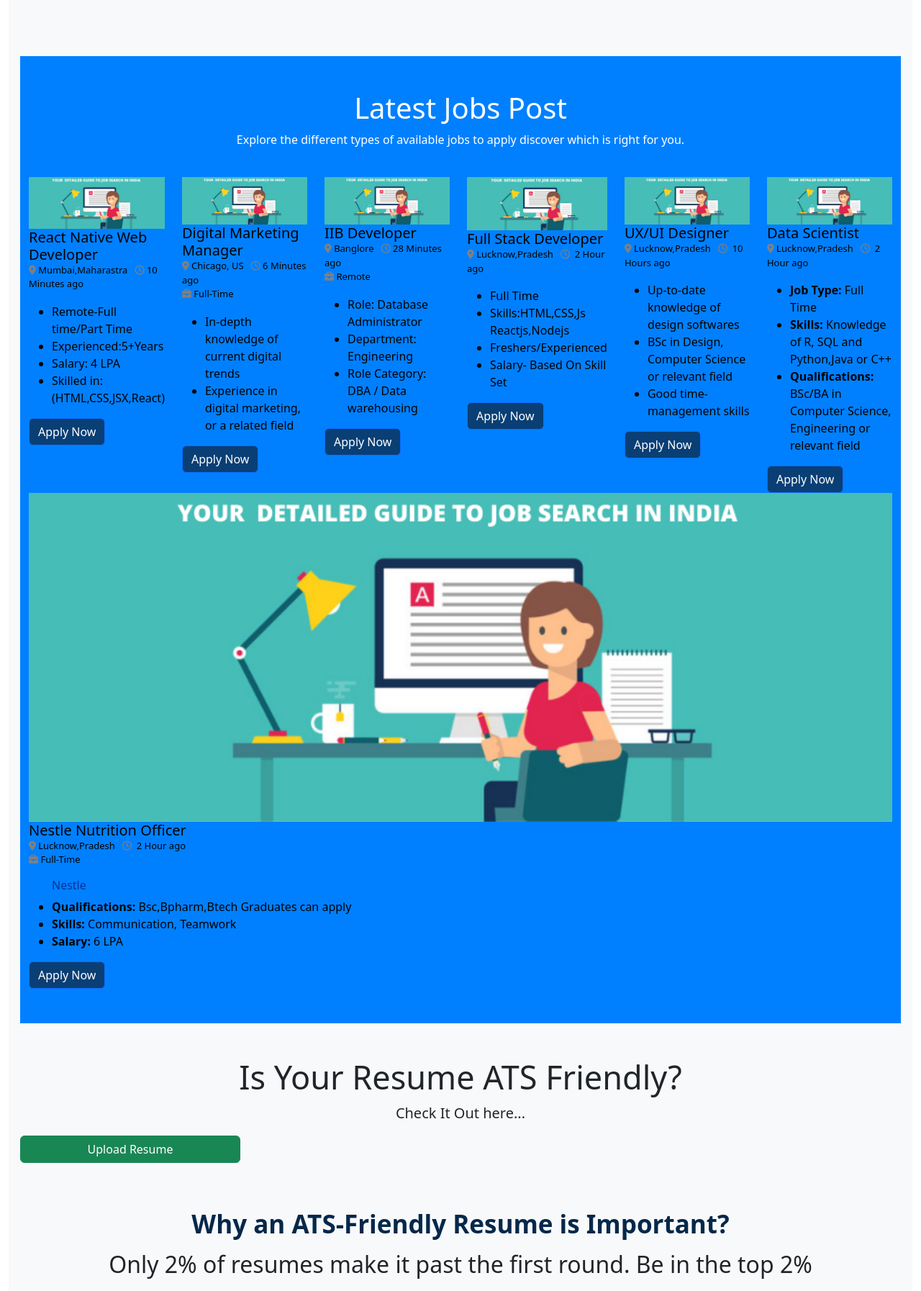
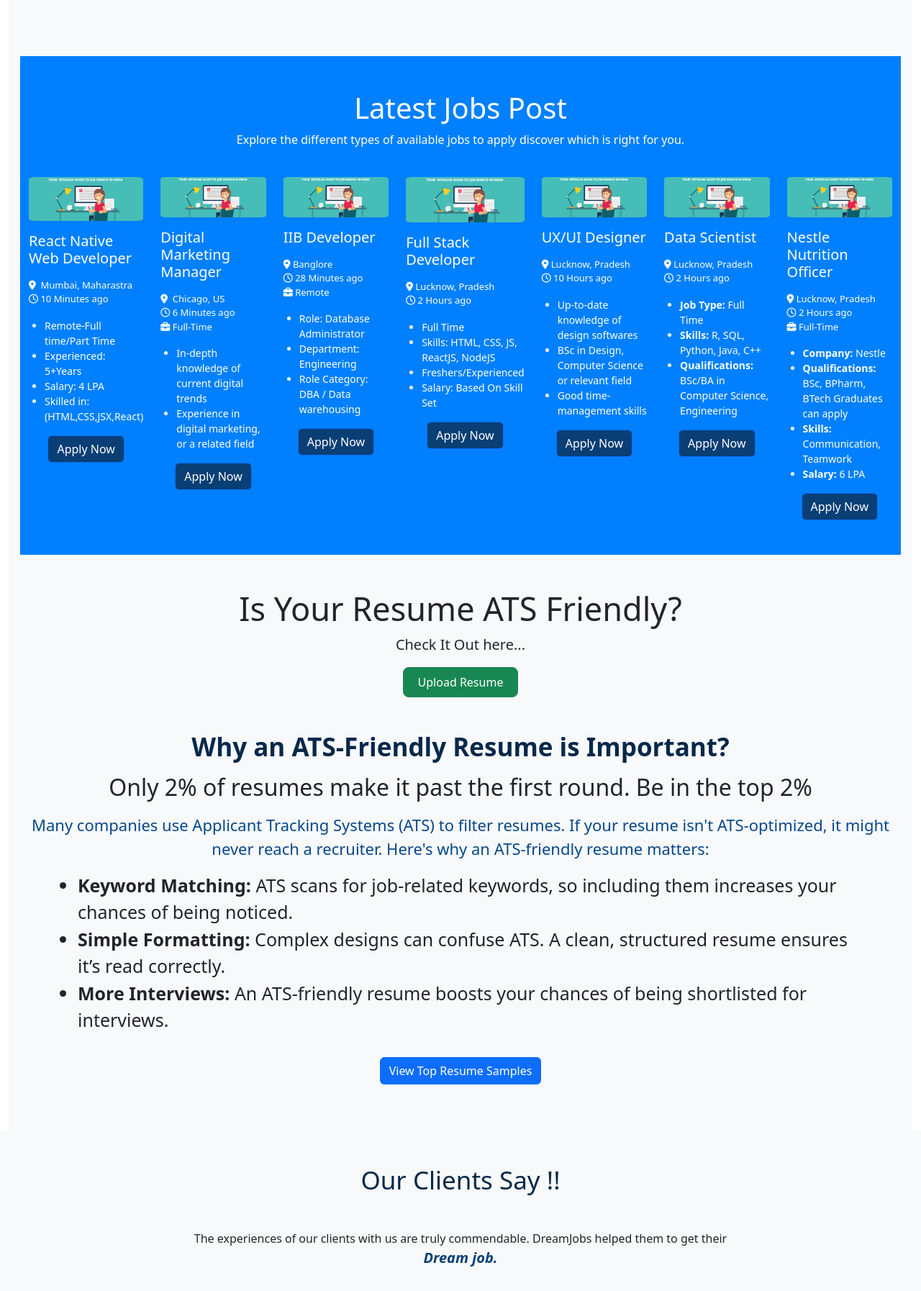
Before and after one commit to Sriikaran/jobportal, a Django app: page / in a window 1280 px wide. Shown: the part 572-2366 px from the top of the page at 72% size. Run offline with Django 5.2, Linux system fonts and the light colour scheme.

Commit message:
Made changes and fixed some UI bugs in issue #81

```diff
--- a/jobapp/templates/index.html
+++ b/jobapp/templates/index.html
@@ -2,22 +2,20 @@
 {% load static %}
 
 <head>
-  <!-- Latest compiled and minified CSS -->
   <link rel="stylesheet" href="https://cdn.jsdelivr.net/npm/bootstrap@3.3.7/dist/css/bootstrap.min.css"
     integrity="sha384-BVYiiSIFeK1dGmJRAkycuHAHRg32OmUcww7on3RYdg4Va+PmSTsz/K68vbdEjh4u" crossorigin="anonymous">
 
-  <!-- Optional theme -->
   <link rel="stylesheet" href="https://cdn.jsdelivr.net/npm/bootstrap@3.3.7/dist/css/bootstrap-theme.min.css"
     integrity="sha384-rHyoN1iRsVXV4nD0JutlnGaslCJuC7uwjduW9SVrLvRYooPp2bWYgmgJQIXwl/Sp" crossorigin="anonymous">
 
-  <!-- Latest compiled and minified JavaScript -->
   <script src="https://cdn.jsdelivr.net/npm/bootstrap@3.3.7/dist/js/bootstrap.min.js"
     integrity="sha384-Tc5IQib027qvyjSMfHjOMaLkfuWVxZxUPnCJA7l2mCWNIpG9mGCD8wGNIcPD7Txa"
     crossorigin="anonymous"></script>
   <style>
     .col {
       display: flex;
-  flex-direction: row; /* Change from column to row */
+      flex-direction: row;
+      /* Change from column to row */
       gap: 16px;
       align-items: flex-start;
       justify-content: space-between;
@@ -60,7 +58,16 @@
       color: #093f75;
       margin-bottom: 8px;
     }
-
+    .button_top {
+      font-size: 16px;
+      font-weight: 600;
+      color: #fff;
+      text-align: center;
+      padding: 10px 20px;
+      border-radius: 8px;
+      background-color: #093f75;
+      cursor: pointer;
+    }
     /* Paragraph and list */
     .col p,
     .col li {
@@ -94,6 +101,7 @@
       color: #2e82d5;
       border: 1px solid #2e82d5;
     }
+
     .col:hover {
       transform: translateY(-6px) scale(1.05);
       box-shadow: 0 12px 24px rgba(0, 0, 0, 0.25);
@@ -119,6 +127,7 @@
       opacity: 1;
     }
 
+
   </style>
   <script>
     function login() {
@@ -140,14 +149,12 @@
 
     <section>
       <div class="row pt-5 px-lg-5 pb-5 bg-body-tertiary d-flex flex-column flex-md-row">
-        <!-- IMAGE FIRST on mobile, SECOND on larger screens -->
         <div class="order-1 order-md-2 col-md-6 d-flex align-items-center justify-content-center mb-4 mb-md-0"
           data-aos="fade-left" data-aos-anchor="#example-anchor" data-aos-offset="500" data-aos-duration="500">
           <img src="{% static 'images/right3.jpg' %}" class="img-fluid"
             style="border-radius: 20px 20px 20px 0px; max-width: 100%; border: 5px solid #0080ff;">
         </div>
 
-        <!-- TEXT -->
         <div id="index-main-text" class="order-2 order-md-1 col-md-6 px-4 px-md-5 pt-2 pt-md-5" data-aos="fade-right"
           data-aos-offset="300" data-aos-easing="ease-in-sine">
           <h1
@@ -174,9 +181,8 @@
         </div>
       </div>
     </section>
-    <!--job card -->
     <section>
-      <div class="row-xxl pt-5 mb-5 mt-3 pb-5" style="background-color: #0080ff;color: black" data-aos="fade-up"
+      <div class="row-xxl pt-5 mb-5 mt-3 pb-5" style="background-color: #0080ff;color: black; width: 100%;" data-aos="fade-up"
         data-aos-duration="3000">
         <h1 class="text-center" style="color: white;">Latest Jobs Post</h1>
         <p class="text-center" style="color: white;">Explore the different types of available jobs to apply
@@ -184,178 +190,198 @@
         <br>
         <div class="row mx-auto" data-aos="fade-up">
           <div class="col">
-            <div class="job-card" data-aos="fade-up">
-              <img src="{% static 'images/job.png' %}" class="card-img-top" alt="...">
+            <div class="job-card " data-aos="fade-up">
+              <img src="{% static 'images/job.png' %}" class="card-img-top" alt="..." style="border-radius: 5%; margin-bottom: 1rem;">
               <div class="card-body">
-                <h5 class="card-title">React Native Web Developer</h5>
-                <p style="font-size: 13px;" style="color: grey;"><i class="fa-solid fa-location-dot"
-                    style="color: grey;"></i>&nbsp;Mumbai,Maharastra &nbsp;
-                  <i class="fa-regular fa-clock" style="color: grey;"></i>&nbsp;10 Minutes ago
+                <h5 class="card-title" style="color: white; margin-bottom: 1rem;">React Native Web Developer</h5>
+                <p style="font-size: 13px;" style="color: rgb(255, 255, 255);"><i class="fa-solid fa-location-dot"
+                    style="color: white;"></i> <span style="color: white;">&nbsp;Mumbai, Maharastra &nbsp;</span>
+                    <br>
+                  <i class="fa-regular fa-clock" style="color: white;"></i><span style="color: white;">&nbsp;10 Minutes ago</span>
                 </p>
-                <p class="card-text">
-                <ul>
+                <ul style="font-size: 14px; color: white; margin-left: -10px;">
                   <li>Remote-Full time/Part Time</li>
-                  <li>Experienced:5+Years</li>
+                  <li>Experienced: 5+Years</li>
                   <li>Salary: 4 LPA</li>
                   <li>Skilled in: (HTML,CSS,JSX,React)</li>
                 </ul>
-                </p>
+                <div class = "d-flex justify-content-center">
                 <a href="{% url 'jobapp:login' %}" class="btn btn-primary" style="background-color: #093f75;"
                   onclick="login()">Apply Now</a>
                 </div>
               </div>
             </div>
+          </div>
          <div class="col">
   <div class="job-card" data-aos="fade-up">
-              <img src="{% static 'images/job.png' %}" class="card-img-top" alt="...">
+    <img src="{% static 'images/job.png' %}" class="card-img-top" alt="..." style="border-radius: 5%; margin-bottom: 1rem;">
     <div class="card-body">
-                <h5 class="card-title">Digital Marketing Manager</h5>
-                <p style="font-size: 13px;" style="color: grey;">
-                  <i class="fa-solid fa-location-dot" style="color: grey;"></i>&nbsp;Chicago, US &nbsp;
-                  <i class="fa-regular fa-clock" style="color: grey;"></i>&nbsp;6 Minutes ago &nbsp;<br>
-                  <i class="fa-solid fa-briefcase" style="color: grey;"></i>&nbsp;Full-Time
+      <h5 class="card-title" style="color: white; margin-bottom: 1rem;">Digital Marketing Manager</h5>
+      <p style="font-size: 13px; color: white;">
+        <i class="fa-solid fa-location-dot" style="color: white;"></i> <span style="color: white;">&nbsp;Chicago, US &nbsp;</span><br>
+        <i class="fa-regular fa-clock" style="color: white;"></i><span style="color: white;">&nbsp;6 Minutes ago</span><br>
+        <i class="fa-solid fa-briefcase" style="color: white;"></i><span style="color: white;">&nbsp;Full-Time</span>
       </p>
-                <p class="card-text">
-                <ul>
+      <ul style="font-size: 14px; color: white; margin-left: -10px;">
         <li>In-depth knowledge of current digital trends</li>
         <li>Experience in digital marketing, or a related field</li>
       </ul>
-                </p>
-                <a href="{% url 'jobapp:login' %}" class="btn btn-primary" style="background-color: #093f75;"
-                  onclick="login()">Apply Now</a>
+      <div class="d-flex justify-content-center">
+        <a href="{% url 'jobapp:login' %}" class="btn btn-primary" style="background-color: #093f75;" onclick="login()">Apply Now</a>
       </div>
     </div>
   </div>
+</div>
+
+          <!-- IIB Developer -->
 <div class="col">
   <div class="job-card" data-aos="fade-up">
-              <img src="{% static 'images/job.png' %}" class="card-img-top" alt="...">
+    <img src="{% static 'images/job.png' %}" class="card-img-top" alt="..." style="border-radius: 5%; margin-bottom: 1rem;">
     <div class="card-body">
-                <h5 class="card-title">IIB Developer</h5>
-                <p style="font-size: 13px;" style="color: grey;"><i class="fa-solid fa-location-dot"
-                    style="color: grey;"></i>&nbsp;Banglore &nbsp;
-                  <i class="fa-regular fa-clock" style="color: grey;"></i>&nbsp;28 Minutes ago<br>
-                  <i class="fa-solid fa-briefcase" style="color: grey;"></i>&nbsp;Remote
+      <h5 class="card-title" style="color: white; margin-bottom: 1rem;">IIB Developer</h5>
+      <p style="font-size: 13px; color: white;">
+        <i class="fa-solid fa-location-dot" style="color: white;"></i>&nbsp;Banglore<br>
+        <i class="fa-regular fa-clock" style="color: white;"></i>&nbsp;28 Minutes ago<br>
+        <i class="fa-solid fa-briefcase" style="color: white;"></i>&nbsp;Remote
       </p>
-                <ul>
+      <ul style="font-size: 14px; color: white; margin-left: -10px;">
         <li>Role: Database Administrator</li>
         <li>Department: Engineering</li>
         <li>Role Category: DBA / Data warehousing</li>
       </ul>
-                <a href="{% url 'jobapp:login' %}" class="btn btn-primary" style="background-color: #093f75;"
-                  onclick="login()">Apply Now</a>
+      <div class="d-flex justify-content-center">
+        <a href="{% url 'jobapp:login' %}" class="btn btn-primary" style="background-color: #093f75;" onclick="login()">Apply Now</a>
       </div>
     </div>
   </div>
+</div>
+
+<!-- Full Stack Developer -->
 <div class="col">
   <div class="job-card" data-aos="fade-up">
-              <img src="{% static 'images/job.png' %}" class="card-img-top" alt="...">
+    <img src="{% static 'images/job.png' %}" class="card-img-top" alt="..." style="border-radius: 5%; margin-bottom: 1rem;">
     <div class="card-body">
-                <h5 class="card-title">Full Stack Developer</h5>
-                <p style="font-size: 13px;" style="color: grey;"><i class="fa-solid fa-location-dot"
-                    style="color: grey;"></i>&nbsp;Lucknow,Pradesh &nbsp;
-                  <i class="fa-regular fa-clock" style="color: grey;"></i>&nbsp; 2 Hour ago
+      <h5 class="card-title" style="color: white; margin-bottom: 1rem;">Full Stack Developer</h5>
+      <p style="font-size: 13px; color: white;">
+        <i class="fa-solid fa-location-dot" style="color: white;"></i>&nbsp;Lucknow, Pradesh<br>
+        <i class="fa-regular fa-clock" style="color: white;"></i>&nbsp;2 Hours ago
       </p>
-                <ul>
+      <ul style="font-size: 14px; color: white; margin-left: -10px;">
         <li>Full Time</li>
-                  <li>Skills:HTML,CSS,Js
-                    Reactjs,Nodejs</li>
+        <li>Skills: HTML, CSS, JS, ReactJS, NodeJS</li>
         <li>Freshers/Experienced</li>
-                  <li>Salary- Based On Skill Set</li>
+        <li>Salary: Based On Skill Set</li>
       </ul>
-                <a href="{% url 'jobapp:login' %}" class="btn btn-primary" style="background-color: #093f75;"
-                  onclick="login()">Apply Now</a>
+      <div class="d-flex justify-content-center">
+        <a href="{% url 'jobapp:login' %}" class="btn btn-primary" style="background-color: #093f75;" onclick="login()">Apply Now</a>
       </div>
     </div>
   </div>
+</div>
+
+<!-- UX/UI Designer -->
 <div class="col">
-            <div class="job-card " data-aos="fade-up">
-              <img src="{% static 'images/job.png' %}" class="card-img-top" alt="...">
+  <div class="job-card" data-aos="fade-up">
+    <img src="{% static 'images/job.png' %}" class="card-img-top" alt="..." style="border-radius: 5%; margin-bottom: 1rem;">
     <div class="card-body">
-                <h5 class="card-title">UX/UI Designer</h5>
-                <p style="font-size: 13px;" style="color: grey;"><i class="fa-solid fa-location-dot"
-                    style="color: grey;"></i>&nbsp;Lucknow,Pradesh &nbsp;
-                  <i class="fa-regular fa-clock" style="color: grey;"></i>&nbsp; 10 Hours ago
+      <h5 class="card-title" style="color: white; margin-bottom: 1rem;">UX/UI Designer</h5>
+      <p style="font-size: 13px; color: white;">
+        <i class="fa-solid fa-location-dot" style="color: white;"></i>&nbsp;Lucknow, Pradesh<br>
+        <i class="fa-regular fa-clock" style="color: white;"></i>&nbsp;10 Hours ago
       </p>
-                <ul>
+      <ul style="font-size: 14px; color: white; margin-left: -10px;">
         <li>Up-to-date knowledge of design softwares</li>
         <li>BSc in Design, Computer Science or relevant field</li>
         <li>Good time-management skills</li>
       </ul>
-                <a href="{% url 'jobapp:login' %}" class="btn btn-primary" style="background-color: #093f75;"
-                  onclick="login()">Apply Now</a>
+      <div class="d-flex justify-content-center">
+        <a href="{% url 'jobapp:login' %}" class="btn btn-primary" style="background-color: #093f75;" onclick="login()">Apply Now</a>
       </div>
     </div>
   </div>
+</div>
+
+<!-- Data Scientist -->
 <div class="col">
   <div class="job-card" data-aos="fade-up">
-              <img src="{% static 'images/job.png' %}" class="card-img-top" alt="...">
+    <img src="{% static 'images/job.png' %}" class="card-img-top" alt="..." style="border-radius: 5%; margin-bottom: 1rem;">
     <div class="card-body">
-                <h5 class="card-title">Data Scientist</h5>
-                <p style="font-size: 13px;" style="color: grey;"><i class="fa-solid fa-location-dot"
-                    style="color: grey;"></i>&nbsp;Lucknow,Pradesh &nbsp;
-                  <i class="fa-regular fa-clock" style="color: grey;"></i>&nbsp; 2 Hour ago
+      <h5 class="card-title" style="color: white; margin-bottom: 1rem;">Data Scientist</h5>
+      <p style="font-size: 13px; color: white;">
+        <i class="fa-solid fa-location-dot" style="color: white;"></i>&nbsp;Lucknow, Pradesh<br>
+        <i class="fa-regular fa-clock" style="color: white;"></i>&nbsp;2 Hours ago
       </p>
-                <ul>
+      <ul style="font-size: 14px; color: white; margin-left: -10px;">
         <li><strong>Job Type:</strong> Full Time</li>
-                  <li><strong>Skills:</strong> Knowledge of R, SQL and Python,Java or C++ </li>
-                  <li><strong>Qualifications:</strong> BSc/BA in Computer Science, Engineering or relevant field</li>
+        <li><strong>Skills:</strong> R, SQL, Python, Java, C++</li>
+        <li><strong>Qualifications:</strong> BSc/BA in Computer Science, Engineering</li>
       </ul>
-                <a href="{% url 'jobapp:login' %}" class="btn btn-primary" style="background-color: #093f75;"
-                  onclick="login()">Apply Now</a>
+      <div class="d-flex justify-content-center">
+        <a href="{% url 'jobapp:login' %}" class="btn btn-primary" style="background-color: #093f75;" onclick="login()">Apply Now</a>
       </div>
     </div>
   </div>
+</div>
+
+<!-- Nestle Nutrition Officer -->
 <div class="col">
   <div class="job-card" data-aos="fade-up">
-              <img src="{% static 'images/job.png' %}" class="card-img-top" alt="...">
+    <img src="{% static 'images/job.png' %}" class="card-img-top" alt="..." style="border-radius: 5%; margin-bottom: 1rem;">
     <div class="card-body">
-                <h5 class="card-title">Nestle Nutrition Officer</h5>
-                <p style="font-size: 13px;" style="color: grey;"><i class="fa-solid fa-location-dot"
-                    style="color: grey;"></i>&nbsp;Lucknow,Pradesh &nbsp;
-                  <i class="fa-regular fa-clock" style="color: grey;"></i>&nbsp; 2 Hour ago<br>
-                  <i class="fa-solid fa-briefcase" style="color: grey;"></i>&nbsp;Full-Time
+      <h5 class="card-title" style="color: white; margin-bottom: 1rem;">Nestle Nutrition Officer</h5>
+      <p style="font-size: 13px; color: white;">
+        <i class="fa-solid fa-location-dot" style="color: white;"></i>&nbsp;Lucknow, Pradesh<br>
+        <i class="fa-regular fa-clock" style="color: white;"></i>&nbsp;2 Hours ago<br>
+        <i class="fa-solid fa-briefcase" style="color: white;"></i>&nbsp;Full-Time
       </p>
-                <ul>
-                  <h6 style="color:  rgba(9, 4, 95, 0.632)">Nestle</h6>
-                  <li><span style="color: black; font-weight: 600;">Qualifications:</span> Bsc,Bpharm,Btech Graduates
-                    can
-                    apply</li>
-                  <li><span style="color: black; font-weight: 600;">Skills:</span> Communication, Teamwork</li>
-                  <li><span style="color: black; font-weight: 600;">Salary:</span> 6 LPA </li>
+      <ul style="font-size: 14px; color: white; margin-left: -10px;">
+        <li><strong>Company:</strong> Nestle</li>
+        <li><strong>Qualifications:</strong> BSc, BPharm, BTech Graduates can apply</li>
+        <li><strong>Skills:</strong> Communication, Teamwork</li>
+        <li><strong>Salary:</strong> 6 LPA</li>
       </ul>
-                <a href="{% url 'jobapp:login' %}" class="btn btn-primary" style="background-color: #093f75;"
-                  onclick="login()">Apply Now</a>
+      <div class="d-flex justify-content-center">
+        <a href="{% url 'jobapp:login' %}" class="btn btn-primary" style="background-color: #093f75;" onclick="login()">Apply Now</a>
       </div>
     </div>
   </div>
+</div>
+
           {% for j in job %}
 <div class="col">
-            <div class="job-card" data-aos="fade-up" style="height: 100%">
-              <div class="card-body mx-2">
-                <img src="{% static 'images/job.png' %}" class="card-img-top" alt="...">
-                <h5 class="card-title pt-3">{{j.post}}</h5>
-                <p style="font-size: 13px;color: grey;"><i class="fa-solid fa-location-dot"
-                    style="color: grey;"></i>&nbsp;{{j.location}} &nbsp;
-                  <i class="fa-regular fa-clock" style="color: grey;"></i>&nbsp; {{j.posteddate}}<br>
-                  <i class="fa-solid fa-briefcase" style="color: grey;"></i>&nbsp;{{j.jobtitle}}
+  <div class="job-card" data-aos="fade-up" style="height: 100%;">
+    <img src="{% static 'images/job.png' %}" class="card-img-top" alt="..." style="border-radius: 5%; margin-bottom: 1rem;">
+    <div class="card-body">
+      <h5 class="card-title" style="color: white; margin-bottom: 1rem;">{{ j.post }}</h5>
+      <p style="font-size: 13px; color: white;">
+        <i class="fa-solid fa-location-dot" style="color: white;"></i>&nbsp;{{ j.location }}<br>
+        <i class="fa-regular fa-clock" style="color: white;"></i>&nbsp;{{ j.posteddate }}<br>
+        <i class="fa-solid fa-briefcase" style="color: white;"></i>&nbsp;{{ j.jobtitle }}
       </p>
-                <ul>
-                  <h6 style="color: rgba(9, 4, 95, 0.632);">{{j.firmname}}</h6>
-                  <li><span style="color:black; font-weight: 600;">Qualifications:</span> {{j.qualification}}</li>
-                  <li><strong>Skills:</strong>{{j.jobdesc}}</li>
-                  <li><span style="color:black; font-weight: 600;">Salary:&nbsp;</span>{{j.salarypa}} LPA</li>
-                  <li><a href="https://mail.google.com/mail/u/0/#inbox">{{j.emailaddress}}</a></li>
+      <ul style="font-size: 14px; color: white; margin-left: -10px;">
+        <li><strong>Company:</strong> {{ j.firmname }}</li>
+        <li><strong>Qualifications:</strong> {{ j.qualification }}</li>
+        <li><strong>Skills:</strong> {{ j.jobdesc }}</li>
+        <li><strong>Salary:</strong> {{ j.salarypa }} LPA</li>
+        <li><strong>Email:</strong> <a href="mailto:{{ j.emailaddress }}" style="color: #7db9f6;">{{ j.emailaddress }}</a></li>
       </ul>
-                <a href="{% url 'jobapp:login' %}" class="btn btn-primary" style="background-color: #093f75;"
-                  onclick="login()">Apply Now</a>
+      <div class="d-flex justify-content-center">
+        <a href="{% url 'jobapp:login' %}" class="btn btn-primary" style="background-color: #093f75;" onclick="login()">Apply Now</a>
+      </div>
     </div>
   </div>
 </div>
 {% endfor %}
+
     </section>
     <h2 class="text-center text-bold" style="font-size: 45px;"> Is Your Resume ATS Friendly?</h2>
     <p class="text-center" style="font-size: 20px;">Check It Out here...</p>
-    <a class="btn btn-success w-25 mx-auto mb-5">Upload Resume</a>
+    <div class="d-flex justify-content-center mb-5">
+      <button class="btn btn-success" style="padding: 8px 20px; border-radius: 8px;">
+  Upload Resume
+</button>
+
+    </div>
     <h2 class="text-center mt-3 mb-3" style="font-weight: 700; font-size: 35px; color: #05284a;">
       Why an ATS-Friendly Resume is Important?
       <h2 class="text-center">Only 2% of resumes make it past the first round. Be in the top 2%</h2>
@@ -372,7 +398,9 @@
         correctly.</li>
       <li> <b>More Interviews:</b> An ATS-friendly resume boosts your chances of being shortlisted for interviews.</li>
     </ul>
-    <a class="btn btn-primary w-auto m-5 mx-auto" href="resume-sample.pdf">View Top Resume Samples</a>
+    <div class="d-flex justify-content-center mb-5">
+      <a class="btn btn-primary w-auto m-3 mx-auto" href="resume-sample.pdf">View Top Resume Samples</a>
+    </div>
   </div>
   <div class="row pt-5 mb-3 bg-body-tertiary" data-aos="fade-up">
     <section>
```
Lines whose indentation alone changed are shown as unchanged.
